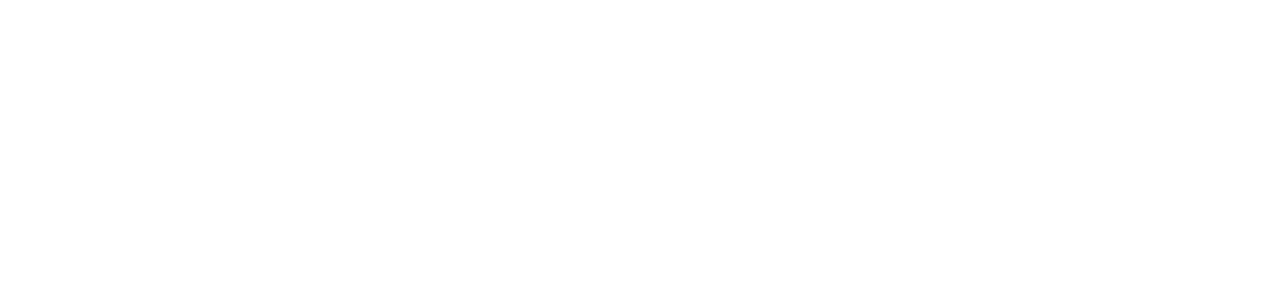
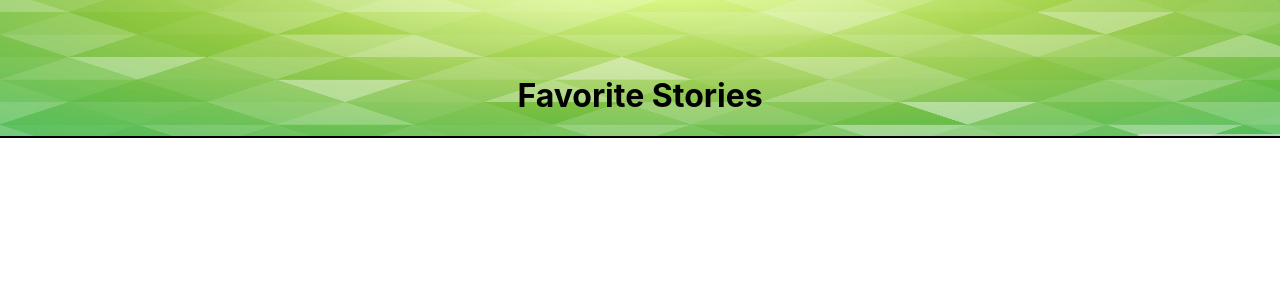
Before and after one commit to rachelbuchta/positiviTEA, a React (Create React App) app: page /favorite-stories in a window 1280 px wide. Shown: the top 300 px of the page. Built offline with nearby package versions, Linux system fonts and the light colour scheme.

Commit message:
Render and route favorited stories page

```diff
--- a/src/components/App/App.js
+++ b/src/components/App/App.js
@@ -4,6 +4,7 @@
 import LandingPage from '../LandingPage/LandingPage'
 import {fetchNews, fetchQuotes} from '../../utilities'
 import StoryPage from '../StoryPage/StoryPage'
+import FavoritedStories from '../FavoritedStories/FavoritedStories'
 
 
 function App() {
@@ -48,6 +49,12 @@
         render={() =>
           <StoryPage grabNews={grabNews} quote={quote} news={news} />}
       />
+      < Route
+        exact
+        path='/favorite-stories'
+        render={() =>
+          < FavoritedStories news={news} />}
+      />
     </div>
   )
 }
--- a/src/components/FavoritedStories/FavoritedStories.js
+++ b/src/components/FavoritedStories/FavoritedStories.js
@@ -0,0 +1,19 @@
+import React from 'react'
+import './FavoritedStories.css'
+import Header from '../Header/Header'
+
+function FavoritedStories() {
+
+  return (
+    <>
+      <header>
+        <h1>Favorite Stories</h1>
+      </header>
+      <section className='favorite-section'>
+
+      </section>
+    </>
+  )
+}
+
+export default FavoritedStories
--- a/src/components/Header/Header.js
+++ b/src/components/Header/Header.js
@@ -5,6 +5,7 @@
 
   return (
     <header>
+      <p>positiviTEA.</p>
       <h3 className='quote'>{quote.content}</h3>
       <h3 className='author'>{quote.author}</h3>
     </header>
--- a/src/components/StoryOfTheDay/StoryOfTheDay.js
+++ b/src/components/StoryOfTheDay/StoryOfTheDay.js
@@ -3,6 +3,7 @@
 import emptyHeart from '../../assets/heart.png'
 import filledHeart from '../../assets/like.png'
 import saved from '../../assets/bookmark.png'
+import { Link } from 'react-router-dom'
 
 function StoryOfTheDay({news, grabNews}) {
 const [isFavorited, setIsFavorited] = useState(false)
@@ -57,7 +58,10 @@
           onClick={toggleHeart}
         />
         <button onClick={grabNews} className='spillAgain'>Spill it again..</button>
-        <img className='viewSaved' src={saved} alt='view saved stories'/>
+        < Link to='/favorite-stories'>
+          <img className='viewSaved' src={saved} alt='view saved stories'/>
+        </Link>
+
       </section>
     </article>
     // <article className='story'>
```
Also changed, not shown: src/components/FavoritedCards/FavoritedCards.js (added, +12 -0 lines), src/components/FavoritedCards/FavoritedCards.css (added), src/components/FullStory/FullStory.js (deleted).
